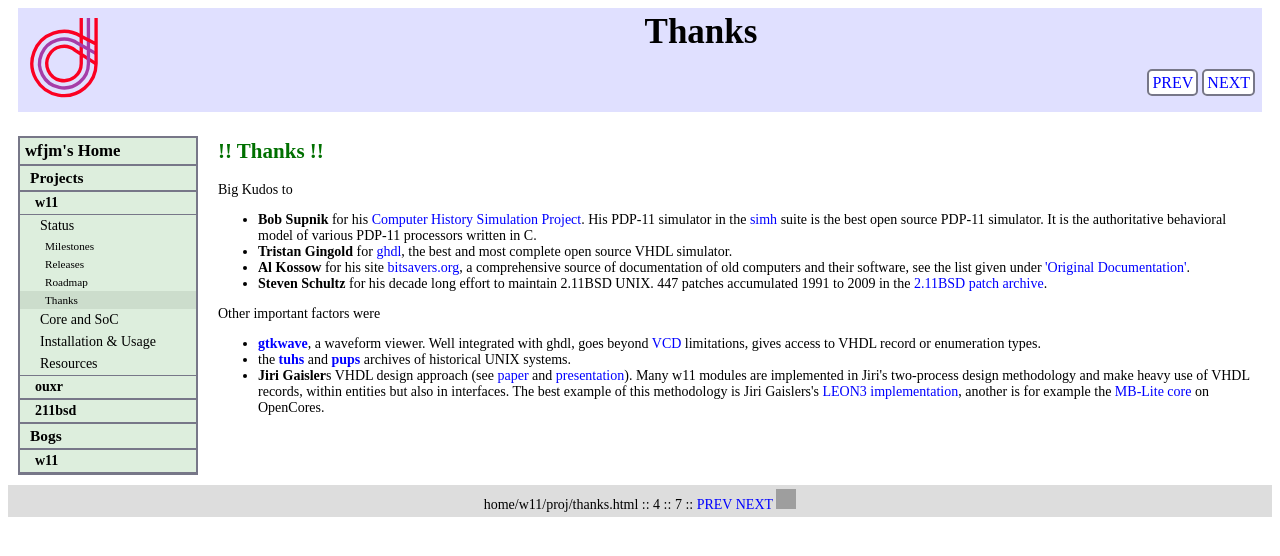
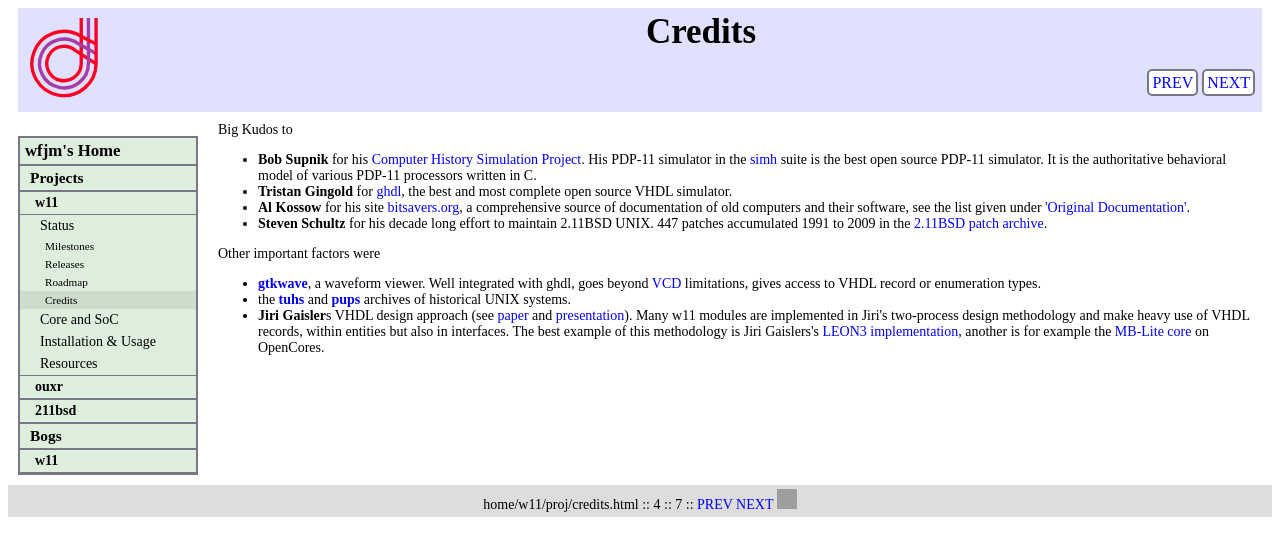
Before and after one commit to wfjm/wfjm.github.io, a Jekyll site: the page built from home/w11/proj/credits.html, in a window 1280 px wide. Shown: the top 556 px of the page. Built offline with Jekyll 4.4.1, drawn with Linux system fonts in a browser that asks for light colours; grey boxes are pictures that could not be loaded.

Commit message:
rename thanks->credits; remove unused layout w11

```diff
--- a/_config.yml
+++ b/_config.yml
@@ -23,8 +23,8 @@
    link: home/w11/proj/releases.html
  - text: Roadmap
    link: home/w11/proj/roadmap.html
- - text: Thanks
-   link: home/w11/proj/thanks.html
+ - text: Credits
+   link: home/w11/proj/credits.html
  - text: Core and SoC
    link: home/w11/impl/
  - text: Implementation
--- a/home/w11/proj/thanks.html
+++ b/home/w11/proj/credits.html
@@ -1,9 +1,7 @@
 ---
 layout: default
-title:  Thanks
+title:  Credits
 ---
-<h2 id="d_Thanks">!! Thanks !!</h2>
-
 Big Kudos to
 <ul>
   <li><b>Bob Supnik</b> for his <a href="http://simh.trailing-edge.com/">
```
Also changed, not shown: _layouts/w11.html (deleted, +0 -71 lines), blogs/index.html (+8 -1 lines), blogs/w11/index.html (+7 -1 lines).
